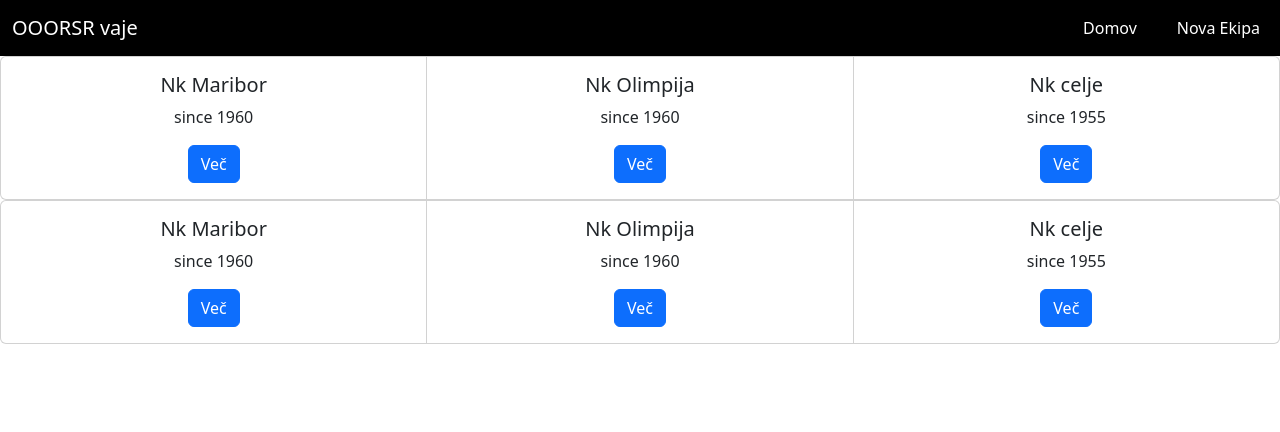
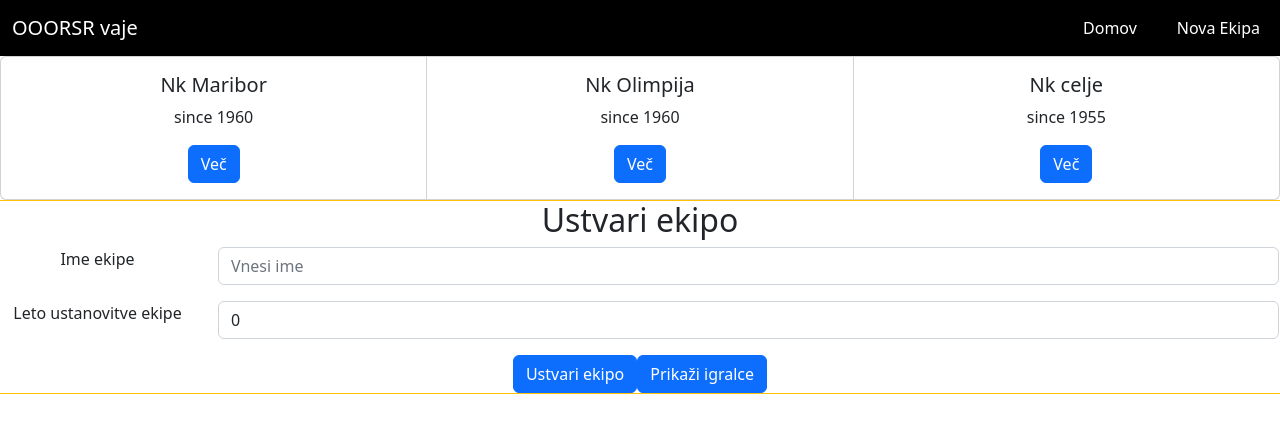
Before and after one commit to PrimozJu/vaja2, a React (Create React App) app: page / in a window 1280 px wide. Shown: the top 432 px of the page. Built offline with nearby package versions, Linux system fonts and the light colour scheme.

Commit message:
vmesna verzia

```diff
--- a/src/App.tsx
+++ b/src/App.tsx
@@ -1,4 +1,4 @@
-import React from 'react';
+import React, { useState } from 'react';
 import logo from './logo.svg';
 import './App.css';
 import Routing  from './Components/Routing/Routing';
@@ -7,20 +7,23 @@
 import 'bootstrap/dist/css/bootstrap.css';
 import { BrowserRouter } from 'react-router-dom';
 import { createBrowserRouter, RouterProvider } from 'react-router-dom';
+import { teams } from './Components/BackendBaje/Index';
 function App() {
+
+  const [ekipe, setEkipe] = useState(teams);
+
 
   return (
     <div className="App">
        <BrowserRouter>
-      <Navbar/>
+      <Navbar ekipe={ekipe} setEkipe={setEkipe}/>
       <Routing/>
        </BrowserRouter>
    </div>
  );
 }
 
-{/* <RouterProvider router={Routing} />
- */}
+
 
 
  export default App;
--- a/src/Components/BackendBaje/Index.ts
+++ b/src/Components/BackendBaje/Index.ts
@@ -1,7 +1,7 @@
 import {Igralec, Funkcionar} from './Oseba';
 import Ekipa from './Ekipa';
 
-const Bojan: Funkcionar = {
+ const Bojan: Funkcionar = {
     ime: "Buraz",
     priimek: "Buraski",
     letoRojstva: 1999,
@@ -10,7 +10,7 @@
     id: 1
 };
 
-const Darko: Funkcionar = {
+ const Darko: Funkcionar = {
     ime: "Jovo",
     priimek: "MajkoMilo",
     letoRojstva: 2004,
@@ -193,4 +193,4 @@
 
 const teams = [Maribor, Olimpija, Celje];
 
-export {teams}
+export {teams, Maribor, Olimpija, Celje, Ronaldo, Messi, Neymar, Pique, Kane, Kante, VanDijk, DeBruyne, Mbappe, Salah, Modric, Saso, Bojan, Darko};
--- a/src/Components/DodajIgralca/DodajIgralca.tsx
+++ b/src/Components/DodajIgralca/DodajIgralca.tsx
@@ -1,4 +1,4 @@
-import React, { useState } from "react";
+import React, { useState , useEffect} from "react";
 import { Form, Button } from "react-bootstrap";
 import Ekipa from '../BackendBaje/Ekipa';
 import { teams } from "../BackendBaje/Index";
@@ -51,10 +51,16 @@
         console.log(igralci);
     }
 
-    const Simuliraj = () => {
 
-                setIgralci([...igralci, { ime: "Baje", priimek: "Bajec", letoRojstva: 1999, visina: 190, teza: 90, poskodovan: false, id: 18+1 }]);
-    }
+
+        const Simuliraj = () => {
+            setIgralci([...igralci, { ime: "Baje", priimek: "Bajec", letoRojstva: 1999, visina: 190, teza: 90, poskodovan: false, id: 18+1 }]);
+            console.log(igralci);
+
+          }
+
+
+
 
     return (
         <div className="row border border-warning rounded ">
--- a/src/Components/Home/Home.tsx
+++ b/src/Components/Home/Home.tsx
@@ -15,6 +15,8 @@
 
 const Home: React.FC<Props> = () => {
   const { ime } = useParams(); //iz urlja vzame ime ekipe
+
+  console.log("trenutno si na " + ime);
 
   const izbrana_ekipa = teams.find((ekipa) => ekipa.ime === ime);
 
--- a/src/Components/Navbar/Navbar.tsx
+++ b/src/Components/Navbar/Navbar.tsx
@@ -1,9 +1,23 @@
 import React from 'react';
 import { Link } from 'react-router-dom'; // assuming you are using React Router
+import Ekipa from '../BackendBaje/Ekipa';
+import { teams } from '../BackendBaje/Index';
 import SeznamEkip from '../SeznamEkip/SeznamEkip';
 import './NavBar.css'; // import custom CSS file for styling
 
-function NavBar() {
+
+/* interface props{
+    teams: Ekipa;
+    ekipe: Ekipa[] ;
+    setEkipe: React.Dispatch<React.SetStateAction<Ekipa[]>>;
+} */
+type NavBarProps = {    // ali pa tole za props
+  ekipe: Ekipa[],
+  setEkipe: React.Dispatch<React.SetStateAction<Ekipa[]>>,
+}
+
+function NavBar({ ekipe, setEkipe }: NavBarProps) {
+
   return (
 <div>
 
@@ -26,7 +40,7 @@
         </div>
       </div>
     </nav>
-    <SeznamEkip/>
+
     </div>
   );
 }
--- a/src/Components/NovaEkipa/NovaEkipa.tsx
+++ b/src/Components/NovaEkipa/NovaEkipa.tsx
@@ -7,24 +7,35 @@
 import { Form, Button } from 'react-bootstrap';
 import { useState } from 'react';
 interface Props {}
-import { teams } from '../BackendBaje/Index';
+import { Ronaldo, teams } from '../BackendBaje/Index';
+import Ekipa from '../BackendBaje/Ekipa';
+import {Darko, Bojan} from '../BackendBaje/Index';
+interface Props {
+   ekipe: Ekipa[];
+   setEkipe: React.Dispatch<React.SetStateAction<Ekipa[]>>;
 
+}
 
-const NovaEkipa: React.FC<Props> = () => {
+const NovaEkipa = (props: Props) => {
+
+    console.log(props.ekipe);
 
     const [ime, setIme] = useState<string>("");
-    const [letoUstanovitve, setLetoUstanovitve] = useState<number>();
+    const [letoUstanovitve, setLetoUstanovitve] = useState<number>(0);
 
 
     const handleFormSubmit = (event: { preventDefault: () => void; }) => {
         event.preventDefault();
 
 
-        const novaEkipa = {ime: ime , letoUstanovitve: letoUstanovitve, direktor: null ,trener :  null, igralci: []};
-        //teams.push(novaEkipa);
+        //const novaEkipa = {ime: ime , letoUstanovitve: letoUstanovitve, direktor:Bojan ,trener :  Darko, igralci: [Ronaldo]};
+        const novaEkipa: Ekipa = new Ekipa(ime , letoUstanovitve, Darko, Bojan, []);
 
-       // setEkipa([...Ekipa, novaEkipa]);//doda not in se vse updejta
 
+        console.log(novaEkipa);
+        props.setEkipe([...props.ekipe, novaEkipa]);
+
+        teams.push(novaEkipa); //teams je kao backend
     };
 
   return (
--- a/src/Components/SeznamEkip/SeznamEkip.tsx
+++ b/src/Components/SeznamEkip/SeznamEkip.tsx
@@ -3,6 +3,7 @@
 import { Link } from 'react-router-dom';
 import Card from 'react-bootstrap/Card';
 import CardGroup from 'react-bootstrap/CardGroup';
+import NovaEkipa from '../NovaEkipa/NovaEkipa';
 
 const SeznamEkip = () => {
   const [ekipe, setEkipe] = useState(teams);
@@ -22,6 +23,7 @@
           </Card>
         ))}
       </CardGroup>
+          <NovaEkipa ekipe={ekipe} setEkipe={setEkipe}/>
     </div>
   );
 };
```
Also changed, not shown: 3 other files (tests, documents, lock files or other folders).
